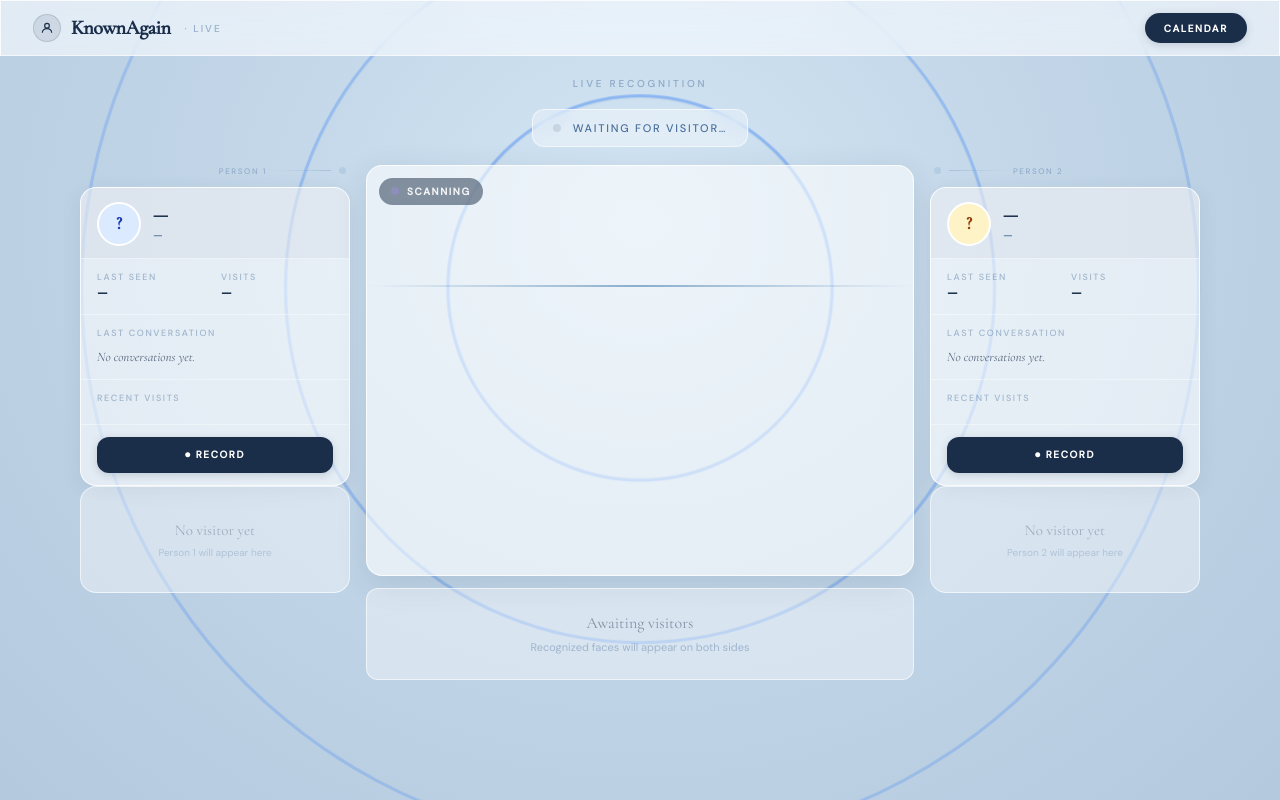
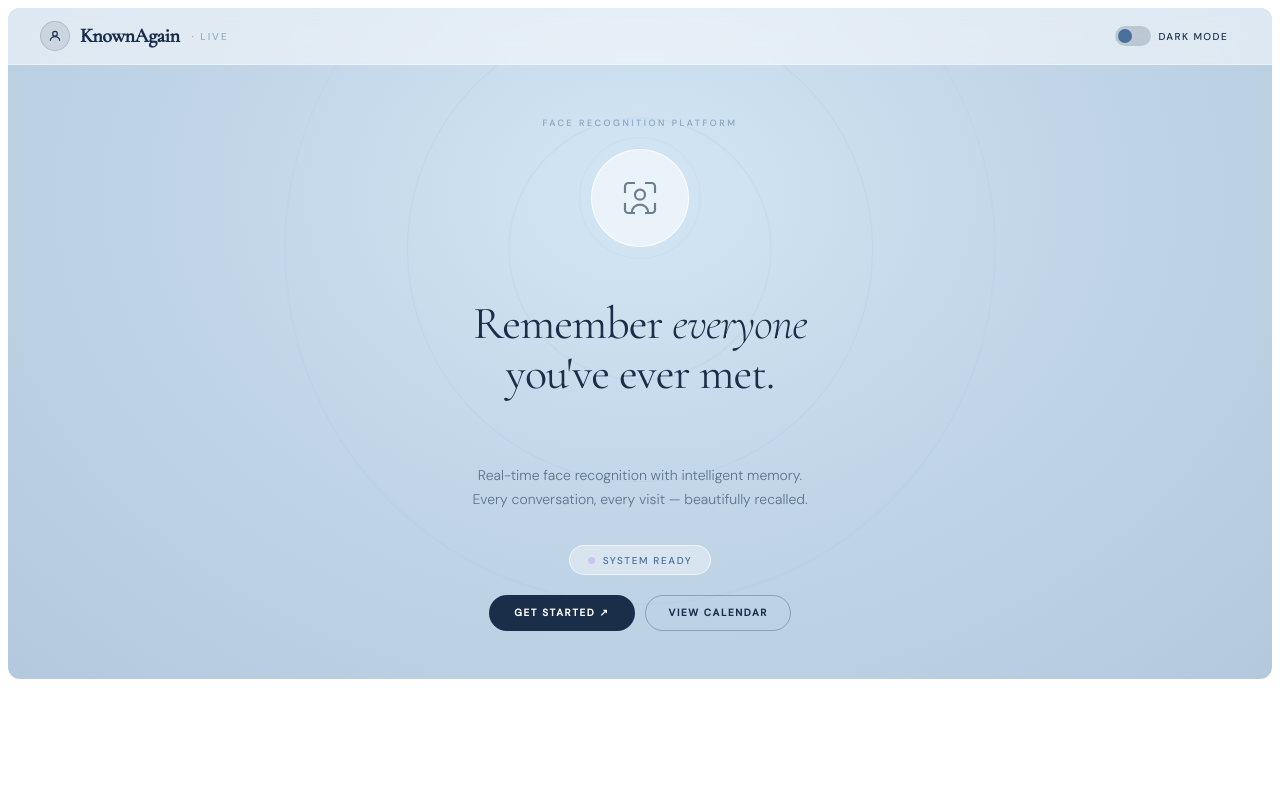
Before and after one commit to sarthak590/knownAgain, a Flask app: page / in a window 1280 px wide. Run offline with Flask 3, Linux system fonts and the light colour scheme; some libraries are stand-ins or nearby versions.

Commit message:
added splash screen with the dark mode in it

```diff
--- a/app.py
+++ b/app.py
@@ -92,11 +92,14 @@ def extract_top_keywords_from_history(history, limit=5):
 # ---------------------------------------------------
 # 🔵 ROUTES
 # ---------------------------------------------------
+@app.route('/')
+def splash():
+    return render_template("splash.html")
+@app.route('/')
 
-@app.route('/')
+@app.route('/home')
 def home():
     return render_template("index.html")
-
 
 # ---------------------------------------------------
 # 🔵 Face Recognition
@@ -257,6 +260,8 @@ def reset_history():
 
     except Exception as e:
         return str(e), 500
+
+
 # ---------------------------------------------------
 
 if __name__ == "__main__":
--- a/templates/calendar.html
+++ b/templates/calendar.html
@@ -464,7 +464,7 @@
 
 <nav>
     <div class="logo">KnownAgain</div>
-    <button class="nav-btn" onclick="window.location.href='/'">← Live Demo</button>
+    <button class="nav-btn" onclick="window.location.href='/home'">← Live Demo</button>
 </nav>
 
 <div class="page">
--- /dev/null
+++ b/templates/splash.html
@@ -0,0 +1,333 @@
+
+<style>
+  @import url('https://fonts.googleapis.com/css2?family=Cormorant+Garamond:ital,wght@0,300;0,400;0,500;1,300;1,400&family=DM+Sans:wght@300;400;500&display=swap');
+
+  #splash-root {
+    position: relative;
+    width: 100%;
+    min-height: 520px;
+    overflow: hidden;
+    font-family: 'DM Sans', sans-serif;
+    border-radius: 12px;
+  }
+
+  /* ── LIGHT theme ── */
+  #splash-root.light {
+    background: radial-gradient(ellipse at 50% 28%, #d4e6f4 0%, #c2d6e8 45%, #b4c9de 100%);
+    color: #1a2e4a;
+  }
+
+  /* ── DARK theme ── */
+  #splash-root.dark {
+    background: radial-gradient(ellipse at 50% 28%, #0d1b2a 0%, #0f2236 45%, #122840 100%);
+    color: #c8dff0;
+  }
+
+  /* ── Window-wipe overlay ── */
+  #wipe {
+    position: absolute;
+    top: 0; left: 0; right: 0;
+    height: 0%;
+    z-index: 30;
+    pointer-events: none;
+    transition: height 0.6s cubic-bezier(0.4, 0, 0.2, 1);
+  }
+  #wipe.light-wipe { background: radial-gradient(ellipse at 50% 28%, #d4e6f4 0%, #c2d6e8 45%, #b4c9de 100%); }
+  #wipe.dark-wipe  { background: radial-gradient(ellipse at 50% 28%, #0d1b2a 0%, #0f2236 45%, #122840 100%); }
+  #wipe.wipe-down  { top: 0; bottom: auto; height: 100%; }
+  #wipe.wipe-up    { top: auto; bottom: 0; height: 100%; }
+
+  /* ── Rings ── */
+  .ring {
+    position: absolute;
+    border-radius: 50%;
+    left: 50%; top: 36%;
+    transform: translate(-50%, -50%);
+    pointer-events: none;
+  }
+  .light .ring { border-color: rgba(96,144,184,.12); }
+  .dark  .ring { border-color: rgba(96,170,255,.1); }
+  @keyframes breathe {
+    0%,100% { opacity:1; transform: translate(-50%,-50%) scale(1); }
+    50%      { opacity:.45; transform: translate(-50%,-50%) scale(1.014); }
+  }
+  .ring { border: 1px solid; animation: breathe 8s ease-in-out infinite; }
+
+  /* ── Nav ── */
+  .sp-nav {
+    position: relative; z-index: 10;
+    display: flex; align-items: center; justify-content: space-between;
+    padding: 0 2rem; height: 56px;
+    border-bottom: 1px solid rgba(255,255,255,.4);
+    backdrop-filter: blur(18px);
+  }
+  .light .sp-nav { background: rgba(255,255,255,0.52); }
+  .dark  .sp-nav { background: rgba(10,22,40,0.52); border-color: rgba(255,255,255,.08); }
+
+  .brand { display:flex; align-items:center; gap:10px; }
+  .brand-icon {
+    width:28px; height:28px; border-radius:50%;
+    display:flex; align-items:center; justify-content:center;
+  }
+  .light .brand-icon { background:rgba(26,46,74,.1); border:1px solid rgba(26,46,74,.15); }
+  .dark  .brand-icon { background:rgba(200,230,255,.1); border:1px solid rgba(200,230,255,.15); }
+  .brand-name {
+    font-family: 'Cormorant Garamond', serif;
+    font-size: 20px; font-weight: 600; letter-spacing: -.02em;
+  }
+  .light .brand-name { color: #1a2e4a; }
+  .dark  .brand-name { color: #c8dff0; }
+  .brand-sub {
+    font-size:10px; font-weight:500; letter-spacing:.2em;
+    text-transform:uppercase; margin-left:2px;
+  }
+  .light .brand-sub { color: rgba(74,111,154,.5); }
+  .dark  .brand-sub { color: rgba(150,190,230,.35); }
+
+  /* ── Dark mode toggle ── */
+  .dm-toggle {
+    display: flex; align-items: center; gap: 8px;
+    cursor: pointer; user-select: none; padding: 6px 12px;
+    border-radius: 999px;
+    font-size: 10px; font-weight: 500; letter-spacing: .14em; text-transform: uppercase;
+    border: none; background: transparent; font-family: 'DM Sans', sans-serif;
+    transition: background .2s;
+  }
+  .light .dm-toggle { color: #1a2e4a; }
+  .dark  .dm-toggle { color: #c8dff0; }
+  .light .dm-toggle:hover { background: rgba(255,255,255,.5); }
+  .dark  .dm-toggle:hover  { background: rgba(200,230,255,.08); }
+
+  .toggle-track {
+    width: 36px; height: 20px; border-radius: 999px;
+    position: relative; transition: background .3s;
+    flex-shrink: 0;
+  }
+  .light .toggle-track { background: rgba(26,46,74,.18); }
+  .dark  .toggle-track  { background: rgba(96,170,255,.5); }
+  .toggle-thumb {
+    position: absolute; top: 3px; width: 14px; height: 14px;
+    border-radius: 50%; transition: left .3s, background .3s;
+  }
+  .light .toggle-thumb { left: 3px; background: #4a6f9a; }
+  .dark  .toggle-thumb  { left: 19px; background: #c8dff0; }
+
+  /* ── Hero content ── */
+  .sp-hero {
+    position: relative; z-index: 10;
+    display: flex; flex-direction: column; align-items: center; justify-content: center;
+    padding: 52px 24px 48px;
+    gap: 20px; text-align: center;
+  }
+
+  .sp-eyebrow {
+    font-size: 9px; font-weight: 500; letter-spacing: .28em; text-transform: uppercase;
+  }
+  .light .sp-eyebrow { color: rgba(74,111,154,.55); }
+  .dark  .sp-eyebrow { color: rgba(150,190,230,.45); }
+
+  @keyframes fadeUp { from{opacity:0;transform:translateY(12px)} to{opacity:1;transform:translateY(0)} }
+  .sp-hero > * { animation: fadeUp .55s ease both; }
+  .sp-hero > *:nth-child(1) { animation-delay: .05s; }
+  .sp-hero > *:nth-child(2) { animation-delay: .15s; }
+  .sp-hero > *:nth-child(3) { animation-delay: .25s; }
+  .sp-hero > *:nth-child(4) { animation-delay: .35s; }
+  .sp-hero > *:nth-child(5) { animation-delay: .45s; }
+
+  .sp-headline {
+    font-family: 'Cormorant Garamond', serif;
+    font-size: 46px; font-weight: 400; line-height: 1.1; letter-spacing: -.02em;
+  }
+  .light .sp-headline { color: #1a2e4a; }
+  .dark  .sp-headline { color: #daeeff; }
+  .sp-headline em { font-style: italic; font-weight: 300; }
+
+  .sp-sub {
+    font-size: 14px; font-weight: 300; max-width: 360px; line-height: 1.7;
+  }
+  .light .sp-sub { color: rgba(26,46,74,.6); }
+  .dark  .sp-sub { color: rgba(200,230,255,.5); }
+
+  /* ── Face ring ── */
+  .face-ring {
+    width: 96px; height: 96px; border-radius: 50%;
+    display: flex; align-items: center; justify-content: center;
+    position: relative;
+  }
+  .light .face-ring { background: rgba(255,255,255,.55); border: 1.5px solid rgba(255,255,255,.75); }
+  .dark  .face-ring { background: rgba(20,50,80,.6); border: 1.5px solid rgba(96,170,255,.25); }
+  .face-ring-pulse {
+    position: absolute; inset: -10px; border-radius: 50%;
+    border: 1px solid;
+    animation: pulse 2.8s ease-in-out infinite;
+  }
+  @keyframes pulse {
+    0%,100% { opacity:.5; transform:scale(1); }
+    50%      { opacity:.1; transform:scale(1.06); }
+  }
+  .light .face-ring-pulse { border-color: rgba(96,144,184,.35); }
+  .dark  .face-ring-pulse  { border-color: rgba(96,170,255,.3); }
+
+  /* ── CTA buttons ── */
+  .sp-ctas { display: flex; gap: 10px; flex-wrap: wrap; justify-content: center; }
+
+  .btn-primary {
+    padding: .65rem 1.6rem; border-radius: 999px;
+    font-size: 10px; font-weight: 600; letter-spacing: .16em; text-transform: uppercase;
+    cursor: pointer; border: none; font-family: 'DM Sans', sans-serif;
+    transition: background .2s, transform .1s;
+  }
+  .light .btn-primary { background: #1a2e4a; color: #fff; }
+  .dark  .btn-primary  { background: #4a89c4; color: #fff; }
+  .btn-primary:hover { transform: translateY(-1px); opacity: .9; }
+
+  .btn-secondary {
+    padding: .65rem 1.4rem; border-radius: 999px;
+    font-size: 10px; font-weight: 600; letter-spacing: .16em; text-transform: uppercase;
+    cursor: pointer; font-family: 'DM Sans', sans-serif;
+    transition: background .2s;
+    background: transparent;
+  }
+  .light .btn-secondary { border: .5px solid rgba(26,46,74,.3); color: #1a2e4a; }
+  .dark  .btn-secondary  { border: .5px solid rgba(200,230,255,.2); color: #c8dff0; }
+  .light .btn-secondary:hover { background: rgba(255,255,255,.5); }
+  .dark  .btn-secondary:hover  { background: rgba(255,255,255,.06); }
+
+  /* ── Status pill ── */
+  .sp-status {
+    display: flex; align-items: center; gap: 8px;
+    padding: .45rem 1.1rem; border-radius: 999px;
+    backdrop-filter: blur(10px);
+  }
+  .light .sp-status { background: rgba(255,255,255,.38); border: 1px solid rgba(255,255,255,.55); }
+  .dark  .sp-status  { background: rgba(20,50,80,.4); border: 1px solid rgba(96,170,255,.15); }
+
+  @keyframes blink { 0%,100%{opacity:1} 50%{opacity:.15} }
+  .status-dot { width:7px; height:7px; border-radius:50%; animation: blink 1.8s ease-in-out infinite; }
+  .light .status-dot { background: #a78bfa; }
+  .dark  .status-dot  { background: #7dd3fc; }
+  .status-txt {
+    font-size: 10px; font-weight: 500; letter-spacing: .16em; text-transform: uppercase;
+  }
+  .light .status-txt { color: #4a6f9a; }
+  .dark  .status-txt  { color: rgba(150,200,240,.7); }
+</style>
+
+<div id="splash-root" class="light">
+
+  <div id="wipe" class="light-wipe"></div>
+
+  <div class="ring" style="width:260px;height:260px;animation-delay:0s"></div>
+  <div class="ring" style="width:460px;height:460px;animation-delay:.9s"></div>
+  <div class="ring" style="width:700px;height:700px;animation-delay:1.8s"></div>
+
+  <nav class="sp-nav">
+    <div class="brand">
+      <div class="brand-icon">
+        <svg width="14" height="14" viewBox="0 0 24 24" fill="none" stroke="currentColor" stroke-width="2">
+          <circle cx="12" cy="8" r="4"/><path d="M4 20c0-4 3.6-7 8-7s8 3 8 7"/>
+        </svg>
+      </div>
+      <span class="brand-name">KnownAgain</span>
+      <span class="brand-sub">· Live</span>
+    </div>
+
+    <button class="dm-toggle" id="dmBtn" onclick="toggleDark()">
+      <div class="toggle-track">
+        <div class="toggle-thumb"></div>
+      </div>
+      <span id="dmLabel">Dark mode</span>
+    </button>
+  </nav>
+
+  <div class="sp-hero">
+    <div class="sp-eyebrow">Face Recognition Platform</div>
+
+    <div class="face-ring">
+      <div class="face-ring-pulse"></div>
+      <svg width="40" height="40" viewBox="0 0 24 24" fill="none" stroke="currentColor" stroke-width="1.3" opacity=".6">
+        <path d="M9 3H5a2 2 0 0 0-2 2v4"/><path d="M15 3h4a2 2 0 0 1 2 2v4"/>
+        <path d="M9 21H5a2 2 0 0 1-2-2v-4"/><path d="M15 21h4a2 2 0 0 0 2-2v-4"/>
+        <circle cx="12" cy="10" r="3"/><path d="M7 21c0-2.8 2.2-5 5-5s5 2.2 5 5"/>
+      </svg>
+    </div>
+
+    <h1 class="sp-headline">Remember <em>everyone</em><br>you've ever met.</h1>
+
+    <p class="sp-sub">Real-time face recognition with intelligent memory. Every conversation, every visit — beautifully recalled.</p>
+
+    <div class="sp-status">
+      <div class="status-dot"></div>
+      <span class="status-txt">System Ready</span>
+    </div>
+
+    <div class="sp-ctas">
+  <button class="btn-primary" onclick="goToApp()">Get started ↗</button>
+  <button class="btn-secondary" onclick="goToCalendar()">View calendar</button>
+</div>
+  </div>
+
+</div>
+
+<script>
+  let isDark = false;
+
+  function toggleDark() {
+    const root = document.getElementById('splash-root');
+    const wipe = document.getElementById('wipe');
+    const label = document.getElementById('dmLabel');
+
+    if (!isDark) {
+      // going light → dark: wipe slides down from top
+      wipe.className = 'dark-wipe wipe-down';
+      wipe.style.height = '0%';
+      wipe.style.top = '0';
+      wipe.style.bottom = 'auto';
+
+      requestAnimationFrame(() => {
+        wipe.style.height = '100%';
+      });
+
+      setTimeout(() => {
+        root.classList.remove('light');
+        root.classList.add('dark');
+        label.textContent = 'Light mode';
+        wipe.style.height = '0%';
+        wipe.style.transition = 'none';
+        setTimeout(() => { wipe.style.transition = ''; }, 50);
+      }, 600);
+
+    } else {
+      // going dark → light: wipe slides up from bottom
+      wipe.className = 'light-wipe wipe-up';
+      wipe.style.height = '0%';
+      wipe.style.bottom = '0';
+      wipe.style.top = 'auto';
+
+      requestAnimationFrame(() => {
+        wipe.style.height = '100%';
+      });
+
+      setTimeout(() => {
+        root.classList.remove('dark');
+        root.classList.add('light');
+        label.textContent = 'Dark mode';
+        wipe.style.height = '0%';
+        wipe.style.transition = 'none';
+        setTimeout(() => { wipe.style.transition = ''; }, 50);
+      }, 600);
+    }
+
+    isDark = !isDark;
+  }
+  function goToApp() {
+  document.getElementById("splash-root").style.opacity = "0";
+  setTimeout(() => {
+    window.location.href = "/home";
+  }, 400);
+}
+
+function goToCalendar() {
+  window.location.href = "/calendar";
+}
+</script>
```
